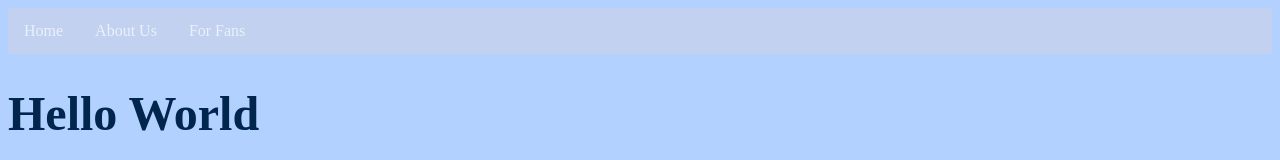
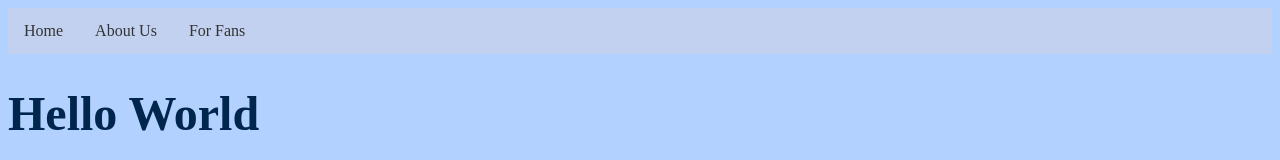
Before and after one commit to amusani/amusani.github.io, a plain HTML site: page index.html in a window 1280 px wide. Shown: the top 160 px of the page. Drawn offline with Linux system fonts and the light colour scheme.

Commit message:
Update mystyle.css

```diff
--- a/mystyle.css
+++ b/mystyle.css
@@ -29,7 +29,7 @@ li {
 
 li a {
   display: block;
-  color: #ebf0fa;
+  color: #333333;
   text-align: center;
   padding: 14px 16px;
   text-decoration: none;
```
